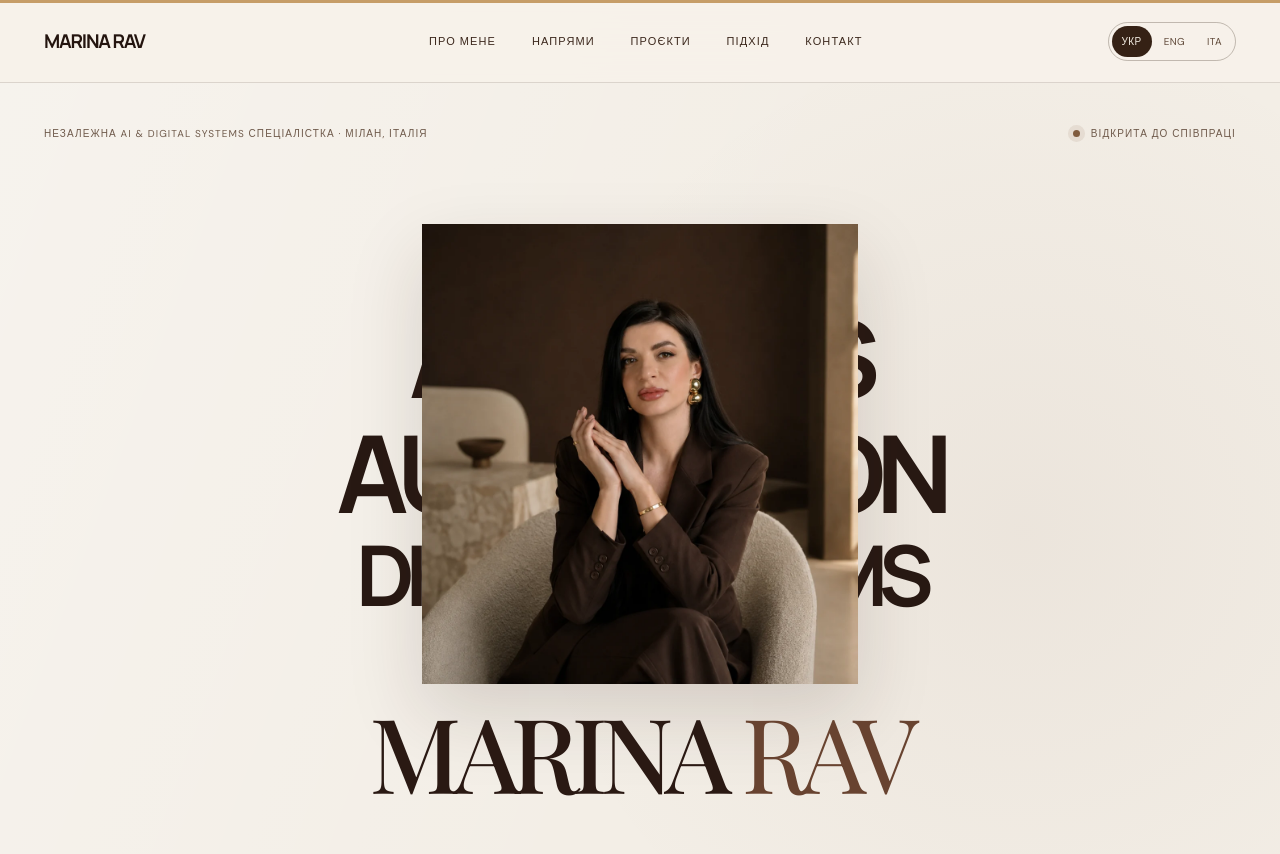
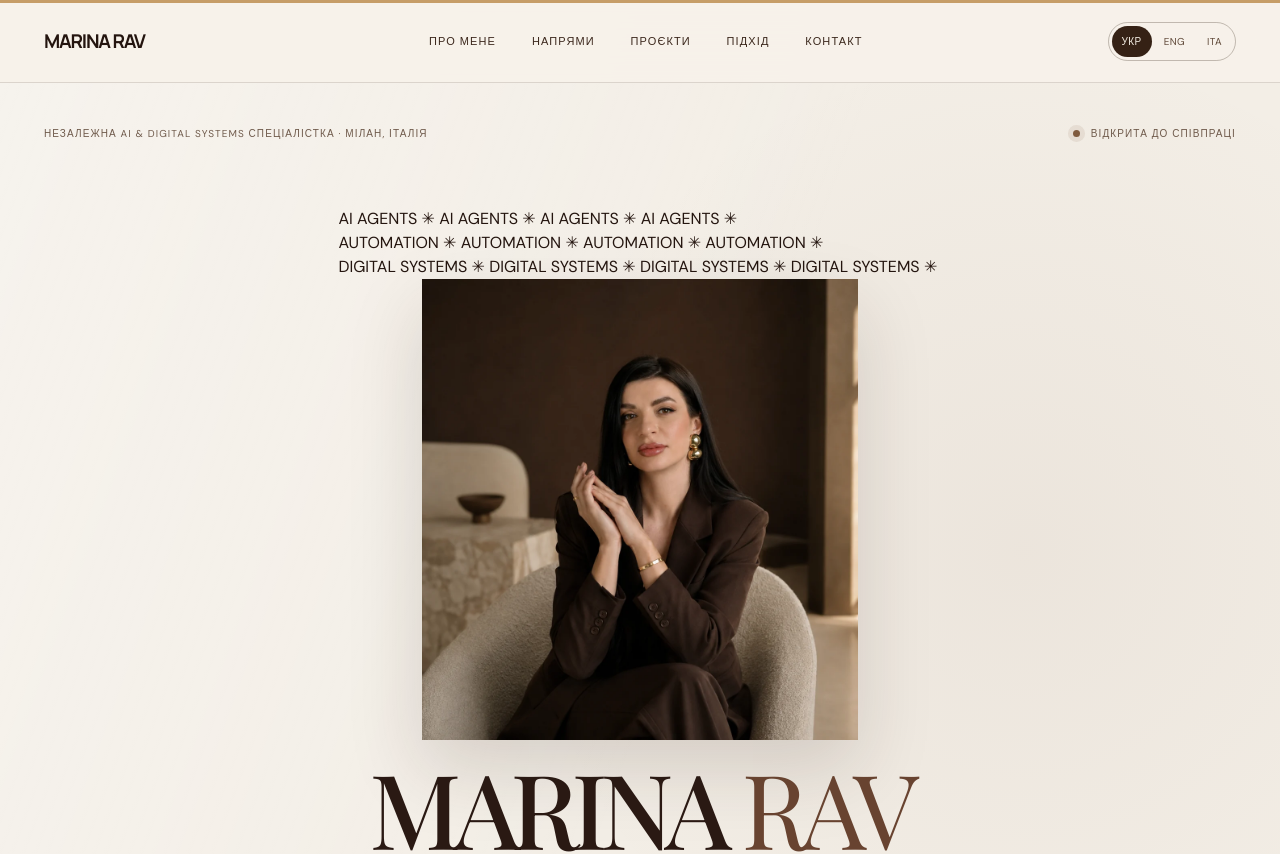
Before and after one commit to marinaravvv/marina-ravliuk-portfolio, a React (Vite) app: page /ua in a window 1280 px wide. Shown: the top 854 px of the page. Built offline with nearby package versions, Linux system fonts and the light colour scheme; a web font is replaced by a local one.

Commit message:
feat(hero): replace clipped text with slow opposing editorial type marquees

```diff
--- a/src/App.tsx
+++ b/src/App.tsx
@@ -137,7 +137,6 @@ function Portfolio({ lang, navigate }: { lang: Language; navigate: (lang: Langua
   const reducedMotion = useReducedMotion();
   const { scrollYProgress: heroScrollProgress } = useScroll({ target: heroRef, offset: ['start start', 'end start'] });
   const heroPhotoY = useTransform(heroScrollProgress, [0, 1], [0, -75]);
-  const heroWordsX = useTransform(heroScrollProgress, [0, 1], [0, 110]);
   const goSection = (section: string) => document.getElementById(section)?.scrollIntoView({ behavior: 'smooth', block: 'start' });
   return (
     <>
@@ -149,11 +148,26 @@ function Portfolio({ lang, navigate }: { lang: Language; navigate: (lang: Langua
             <span className="hero-editorial-availability"><span className="availability-dot" />{t.availability}</span>
           </div>
           <div className="hero-editorial-stage">
-            <motion.div className="hero-giant-words" style={reducedMotion ? undefined : { x: heroWordsX }} aria-hidden="true">
-              <span>AI AGENTS</span>
-              <span>AUTOMATION</span>
-              <span>DIGITAL SYSTEMS</span>
-            </motion.div>
+            <div className="hero-motion-type" aria-hidden="true">
+              <div className="hero-motion-row hero-motion-row--agents">
+                <div className="hero-motion-track">
+                  <span>AI AGENTS <i>✳</i> AI AGENTS <i>✳</i>&nbsp;</span>
+                  <span>AI AGENTS <i>✳</i> AI AGENTS <i>✳</i>&nbsp;</span>
+                </div>
+              </div>
+              <div className="hero-motion-row hero-motion-row--automation">
+                <div className="hero-motion-track">
+                  <span>AUTOMATION <i>✳</i> AUTOMATION <i>✳</i>&nbsp;</span>
+                  <span>AUTOMATION <i>✳</i> AUTOMATION <i>✳</i>&nbsp;</span>
+                </div>
+              </div>
+              <div className="hero-motion-row hero-motion-row--systems">
+                <div className="hero-motion-track">
+                  <span>DIGITAL SYSTEMS <i>✳</i> DIGITAL SYSTEMS <i>✳</i>&nbsp;</span>
+                  <span>DIGITAL SYSTEMS <i>✳</i> DIGITAL SYSTEMS <i>✳</i>&nbsp;</span>
+                </div>
+              </div>
+            </div>
             <motion.div className="hero-editorial-photo" style={reducedMotion ? undefined : { y: heroPhotoY }} initial={reducedMotion ? false : { opacity: 0, scale: 1.06 }} animate={{ opacity: 1, scale: 1 }} transition={{ duration: 1.2, ease: [0.22, 1, 0.36, 1] }}>
               <div className="hero-photo-fallback" aria-hidden="true"><span>MR</span><small>MARINA RAV</small></div>
               <img src="/images/marina-hero.webp" alt="Marina Rav — портрет у шоколадному костюмі" decoding="async" fetchPriority="high" onError={(event) => { event.currentTarget.style.display = 'none'; }} />
```
